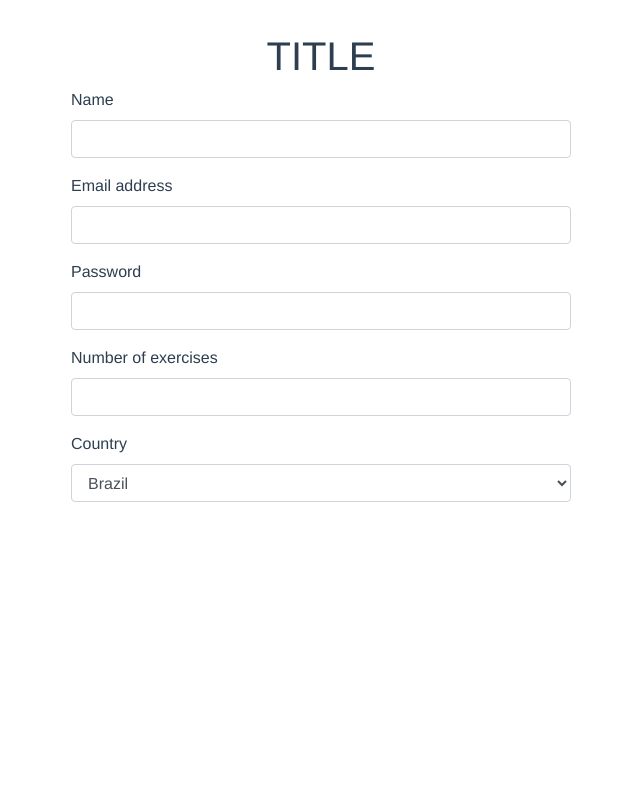
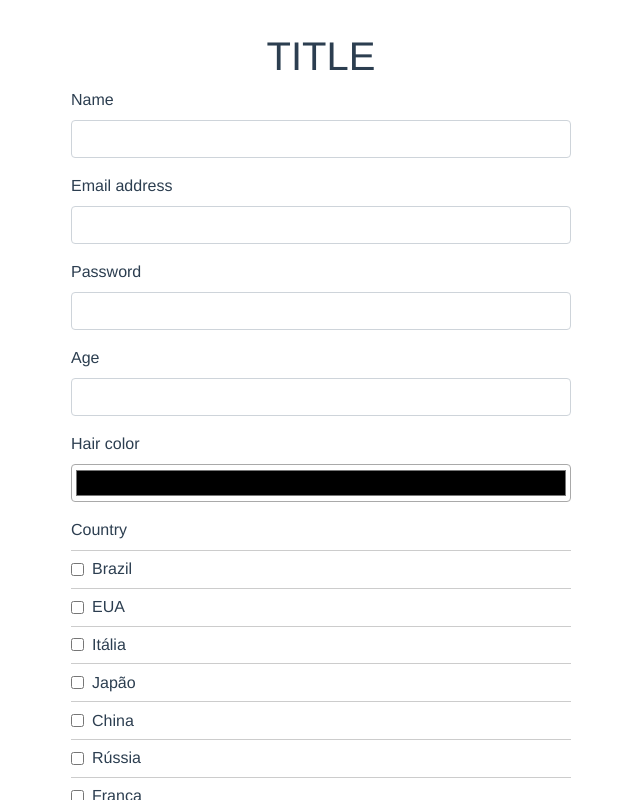
Before and after one commit to uwla/vue-form-builder, a Vue app: page / in a window 1280 px wide. Shown: the top 802 px of the page, without its empty margins (319-959 px from the left). Built offline with nearby package versions, Linux system fonts and the light colour scheme; the HTML template or start-up script is replaced by a standard one.

Commit message:
add field wiith many checkboxes and radios

```diff
--- a/src/App.vue
+++ b/src/App.vue
@@ -17,11 +17,13 @@ export default {
                 'name:name|text',
                 'name:email|label:Email address|email|autocomplete:email',
                 'name:password|password|autocomplete:new-password',
-                'name:number_of_exercises|number|step:4|min:2000|max:2020',
-                {name: "country", options:
-                    ['Brazil', 'EUA', 'Itália', 'Japão', 'China', 'Rússia']
+                'name:age|number|min:18|max:100',
+                'name:hair_color|color',
+                {name: "country", type: "checkbox", options:
+                    ['Brazil', 'EUA', 'Itália', 'Japão', 'China', 'Rússia', 'França', 'Alemanha']
                         .reduce((paises, pais, i) => ({...paises, ...{[i]: pais}}), {})
-                }
+                },
+                'name:info|label:Personal info|textarea|rows:5|cols:15'
             ],
             form: {
                 errors: {}
--- a/src/components/FormBuilder.js
+++ b/src/components/FormBuilder.js
@@ -1,11 +1,16 @@
-import FormField from './FormField.vue';
+import FormFieldInput from './form_fields/FormFieldInput.vue'
+import FormFieldTextarea from './form_fields/FormFieldTextarea.vue'
+import FormFieldCheckbox from './form_fields/FormFieldCheckbox.vue'
+import FormFieldRadio from './form_fields/FormFieldRadio.vue'
+import FormFieldSelect from './form_fields/FormFieldSelect.vue'
 //import FormButtons from './FormButtons.vue';
 
 export default {
     name: "FormBuilder",
 
     components: {
-        FormField, //FormButtons
+        FormFieldInput, FormFieldSelect, FormFieldTextarea,
+        FormFieldRadio, FormFieldCheckbox
     },
 
     computed: {
@@ -25,7 +30,7 @@ export default {
                 'autofocus', 'multiple', 'disabled', 'hidden', 'required', 'readonly'
             ],
             elements: [
-                'input', 'textarea', 'select'
+                'input', 'textarea', 'select',
             ],
             fieldTypes: [
                 'text', 'number', 'date', 'datetime-local', 'month', 'file', 'color', 'password', 'radio', 'range', 'url', 'email', 'checkbox', 'range', 'tel', 'time', 'week'
@@ -41,20 +46,22 @@ export default {
 
         assignMissingFieldAttributes (field) {
             // only an input field has the type attribute
-            if (field.type)
-                field.element = "input"
+            if (field.type) field.element = "input"
 
-            // only a select field has options
-            if (field.options)
-                field.element = "select"
+            // only select, checkbox, and radio fields have options. Default is select
+            if (field.options) field.element = "select"
 
             // assign a value if some
-            if (this.form[field.name])
-                field.value = this.form[field.name]
+            if (this.form[field.name]) field.value = this.form[field.name]
 
             // assign error
-            if (this.form.errors.hasOwnProperty(field.name))
-                field.class += " is-invalid";
+            if (this.form.errors.hasOwnProperty(field.name)) field.class += " is-invalid";
+
+            // set the field's component
+            if (field.options && ["checkbox", "radio"].includes(field.type))
+                field.component = "FormField" + this.capitalize(field.type)
+            else
+                field.component = "FormField" + this.capitalize(field.element)
 
             return field
         },
@@ -155,6 +162,10 @@ export default {
         toTitleCase(string) {
             return string.charAt(0).toUpperCase() +
                 string.slice(1).replace(/[-_]/g, " ").replace(/([a-z])([A-Z])/g, "$1 $2")
+        },
+
+        capitalize(string) {
+            return string.charAt(0).toUpperCase() + string.slice(1)
         }
     },
 
--- a/src/components/FormBuilder.vue
+++ b/src/components/FormBuilder.vue
@@ -6,7 +6,8 @@
             <label :for="(field.id || field.name)">
                 {{ field.label || toTitleCase(field.name)  }}
             </label>
-            <form-field v-bind="{field}"></form-field>
+
+            <component :is="field.component" :field="field"></component>
         </div>
 
         <slot></slot>
--- a/src/components/FormField.js
+++ b/src/components/FormField.js
@@ -2,35 +2,28 @@ export default {
     name: "FormField",
 
     computed: {
-        element() {
-            return this.field.element
+        css_id() {
+            return this.field.id || this.field.name
+        },
+
+        html_attributes() {
+            let attributes = {...this.field}
+
+            attributes.options = undefined
+            attributes.element = undefined
+            attributes.component = undefined
+
+            if (attributes.type && attributes.type == 'file')
+                attributes.value = undefined;
+
+            attributes.id = this.css_id
+
+            return attributes;
         },
 
         options() {
             return this.field.options
-        },
-
-        attributes() {
-            let attributes = {...this.field}
-
-            attributes.options = undefined
-            attributes.element = undefined
-
-            if (attributes.type && attributes.type == 'file')
-                attributes.value = undefined;
-
-            attributes.id = attributes.id || attributes.name
-
-            return attributes;
-        },
-    },
-
-    methods: {
-        update(e) {
-            this.$emit('update', e.target.value, e.target.name);
-        },
-
-
+        }
     },
 
     props: {
@@ -38,6 +31,5 @@ export default {
             type: Object,
             required: true
         },
-        //form: Object
     },
 };
--- a/src/components/FormField.vue
+++ /dev/null
@@ -1,21 +0,0 @@
-<template>
-    <input v-if="(element == 'input')" v-bind="attributes" @input="update"/>
-
-    <textarea v-else-if="(element == 'textarea')" v-bind="attributes" @input="update"></textarea>
-
-    <select v-else-if="(element == 'select')" v-bind="attributes">
-        <option v-for="(option, key) in options" :key="key" :value="key">
-            {{ option }}
-        </option>
-    </select>
-</template>
-
-<script src="./FormField.js"></script>
-
-<style lang="css">
-input[type="color"] {
-    height: 23px !important;
-    border: 1px solid rgb(169, 169, 169);
-    padding: 1px 2px;
-}
-</style>
--- /dev/null
+++ b/src/components/form_fields/FormFieldCheckbox.vue
@@ -0,0 +1,65 @@
+<template>
+    <ul>
+        <li v-for="(text, value) in options" :key="value">
+            <input v-bind="html_attributes" :id="(css_id + value)">
+
+            <label :for="(css_id + value)">
+                {{ text }}
+            </label>
+        </li>
+    </ul>
+</template>
+
+<script>
+import FormField from '../FormField'
+
+export default {
+    name: "FormFieldCheckbox",
+    mixins: [FormField],
+}
+</script>
+
+<style lang="scss" scoped>
+ul {
+    max-height: 250px;
+    overflow: auto;
+    padding: 0;
+
+    li {
+        display: flex;
+        align-items: center;
+        justify-content: stretch;
+        border-top: .8px solid #ccc;
+
+        &:last-of-type {
+            border-bottom: .8px solid #ccc;
+        }
+
+        input, label {
+            width: auto;
+            margin: 0;
+            cursor: pointer;
+            user-select: none;
+            height: auto;
+            padding: .4rem 0;
+
+            &, &:focus {
+                outline: none;
+                border: none;
+                box-shadow: none;
+            }
+        }
+
+        input {
+            margin-right: .5rem
+        }
+
+        label {
+            flex-grow: 5;
+
+        }
+    }
+}
+
+
+</style>
--- /dev/null
+++ b/src/components/form_fields/FormFieldInput.vue
@@ -0,0 +1,24 @@
+<template>
+    <input v-bind="html_attributes">
+</template>
+
+<script>
+import FormField from '../FormField'
+export default {
+    name: "FormFieldInput",
+    mixins: [FormField]
+}
+</script>
+
+<style lang="css">
+input[type="color"] {
+    height: calc(2.25rem + 2px);
+    border: 1px solid rgb(169, 169, 169);
+    padding: 1px 2px;
+}
+
+input[type="file"] {
+    height: auto;
+    max-height: auto;
+}
+</style>
--- /dev/null
+++ b/src/components/form_fields/FormFieldRadio.vue
@@ -0,0 +1,8 @@
+<script>
+import FormFieldCheckbox from './FormFieldCheckbox'
+
+export default {
+    ...FormFieldCheckbox,
+    name: "FormFieldRadio"
+}
+</script>
--- /dev/null
+++ b/src/components/form_fields/FormFieldSelect.vue
@@ -0,0 +1,16 @@
+<template>
+    <select v-bind="html_attributes">
+        <option v-for="(text, value) in options" :key="value" :value="value">
+            {{ text }}
+        </option>
+    </select>
+</template>
+
+<script>
+import FormField from '../FormField'
+
+export default {
+    name: "FormFieldSelect",
+    mixins: [FormField],
+}
+</script>
--- /dev/null
+++ b/src/components/form_fields/FormFieldTextarea.vue
@@ -0,0 +1,11 @@
+<template>
+    <textarea v-bind="html_attributes"></textarea>
+</template>
+
+<script>
+import FormField from '../FormField'
+export default {
+    name: "FormFieldTextarea",
+    mixins: [FormField]
+}
+</script>
```
